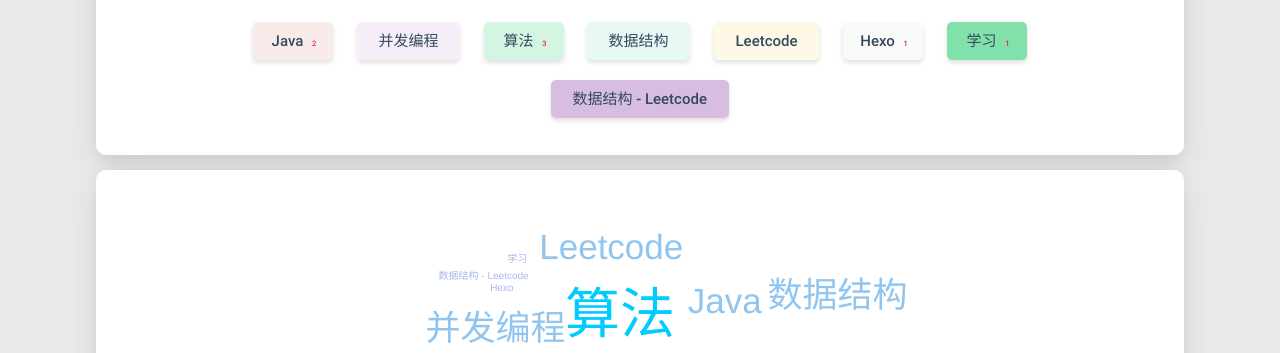
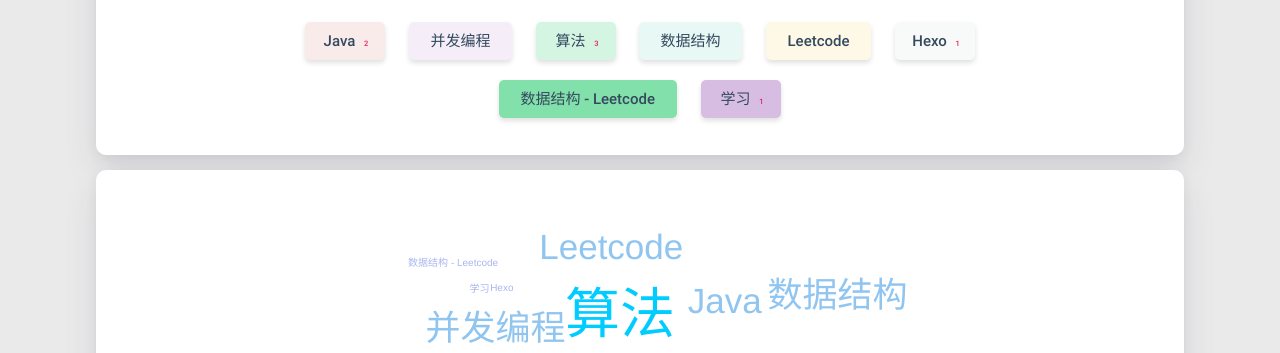
Before and after one commit to AlanWangBit/AlanWangBit.github.io, a plain HTML site: page tags/index.html in a window 1280 px wide. Shown: the part 490-843 px from the top of the page. Drawn offline with Linux system fonts and the light colour scheme; some packages are replaced by stand-ins of ours; a script that the page names is missing.

Commit message:
new blogs

```diff
--- a/tags/index.html
+++ b/tags/index.html
@@ -336,17 +336,17 @@ $('.bg-cover').css('background-image', 'url(/medias/banner/' + new Date().getDay
                 </a>
 
 
-                <a href="/tags/学习/" title="学习: 1">
+                <a href="/tags/数据结构-Leetcode/" title="数据结构 - Leetcode: 1">
                     <span class="chip center-align waves-effect waves-light
-                             chip-default " data-tagname="学习" style="background-color: #82E0AA;">学习
+                             chip-default " data-tagname="数据结构 - Leetcode" style="background-color: #82E0AA;">数据结构 - Leetcode
                         <span class="tag-length">1</span>
                     </span>
                 </a>
 
 
-                <a href="/tags/数据结构-Leetcode/" title="数据结构 - Leetcode: 1">
+                <a href="/tags/学习/" title="学习: 1">
                     <span class="chip center-align waves-effect waves-light
-                             chip-default " data-tagname="数据结构 - Leetcode" style="background-color: #D7BDE2;">数据结构 - Leetcode
+                             chip-default " data-tagname="学习" style="background-color: #D7BDE2;">学习
                         <span class="tag-length">1</span>
                     </span>
                 </a>
@@ -375,7 +375,7 @@ $('.bg-cover').css('background-image', 'url(/medias/banner/' + new Date().getDay
 <script type="text/javascript">
 
 
-    $('#tag-wordcloud').jQCloud([{"text":"Java","weight":2,"link":"https://AlanWangBit.github.io/tags/Java/"},{"text":"并发编程","weight":2,"link":"https://AlanWangBit.github.io/tags/并发编程/"},{"text":"算法","weight":3,"link":"https://AlanWangBit.github.io/tags/算法/"},{"text":"数据结构","weight":2,"link":"https://AlanWangBit.github.io/tags/数据结构/"},{"text":"Leetcode","weight":2,"link":"https://AlanWangBit.github.io/tags/Leetcode/"},{"text":"Hexo","weight":1,"link":"https://AlanWangBit.github.io/tags/Hexo/"},{"text":"学习","weight":1,"link":"https://AlanWangBit.github.io/tags/学习/"},{"text":"数据结构 - Leetcode","weight":1,"link":"https://AlanWangBit.github.io/tags/数据结构-Leetcode/"}], {
+    $('#tag-wordcloud').jQCloud([{"text":"Java","weight":2,"link":"https://AlanWangBit.github.io/tags/Java/"},{"text":"并发编程","weight":2,"link":"https://AlanWangBit.github.io/tags/并发编程/"},{"text":"算法","weight":3,"link":"https://AlanWangBit.github.io/tags/算法/"},{"text":"数据结构","weight":2,"link":"https://AlanWangBit.github.io/tags/数据结构/"},{"text":"Leetcode","weight":2,"link":"https://AlanWangBit.github.io/tags/Leetcode/"},{"text":"Hexo","weight":1,"link":"https://AlanWangBit.github.io/tags/Hexo/"},{"text":"数据结构 - Leetcode","weight":1,"link":"https://AlanWangBit.github.io/tags/数据结构-Leetcode/"},{"text":"学习","weight":1,"link":"https://AlanWangBit.github.io/tags/学习/"}], {
         autoResize: true
     });
 </script>
```
Also changed, not shown: about/index.html (+5 -5 lines), tags/Hexo/index.html (+4 -4 lines), tags/Java/index.html (+4 -4 lines), tags/Leetcode/index.html (+4 -4 lines), tags/学习/index.html (+4 -4 lines), tags/并发编程/index.html (+4 -4 lines), tags/数据结构-Leetcode/index.html (+4 -4 lines), tags/数据结构/index.html (+4 -4 lines), tags/算法/index.html (+4 -4 lines).
